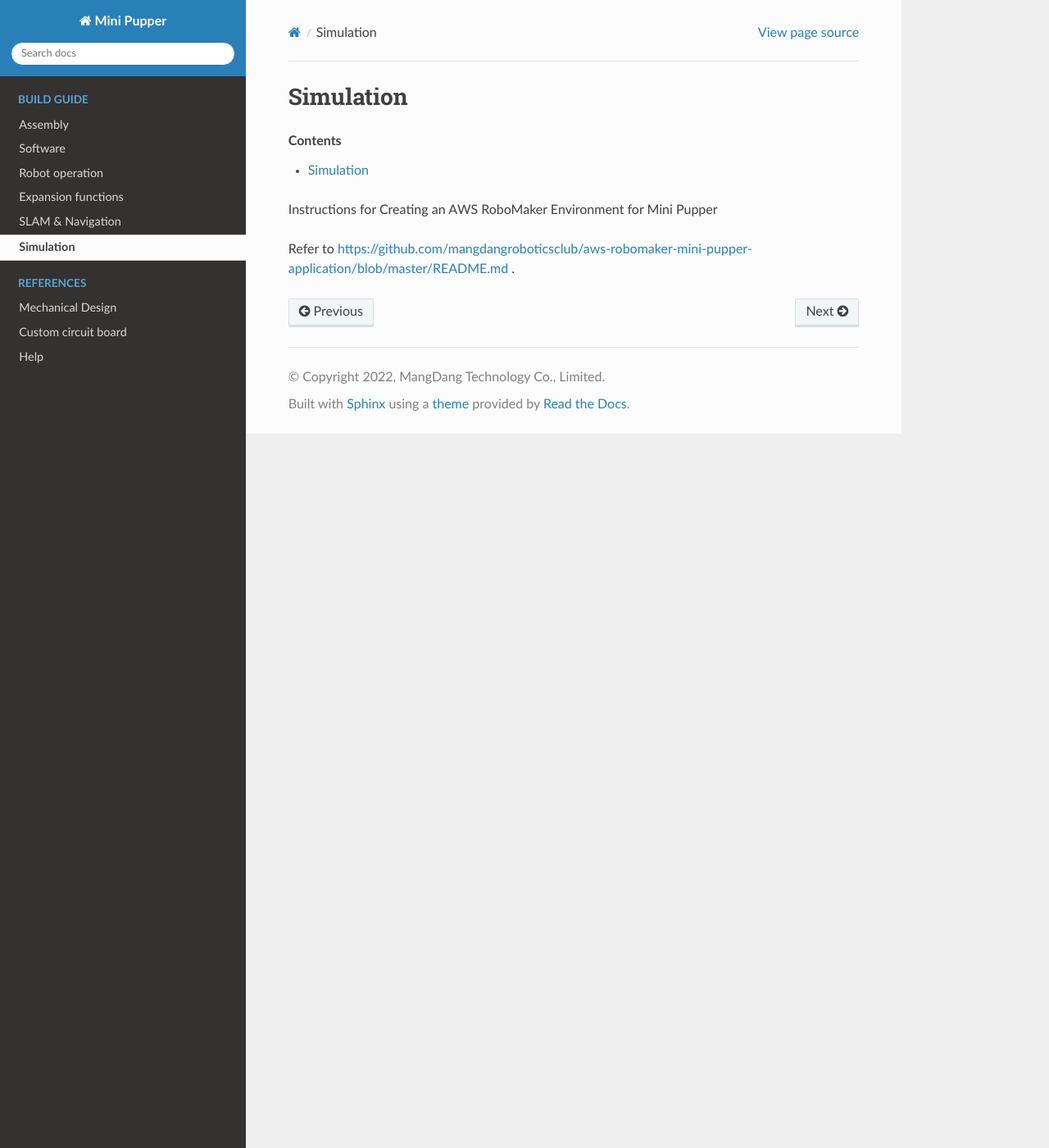
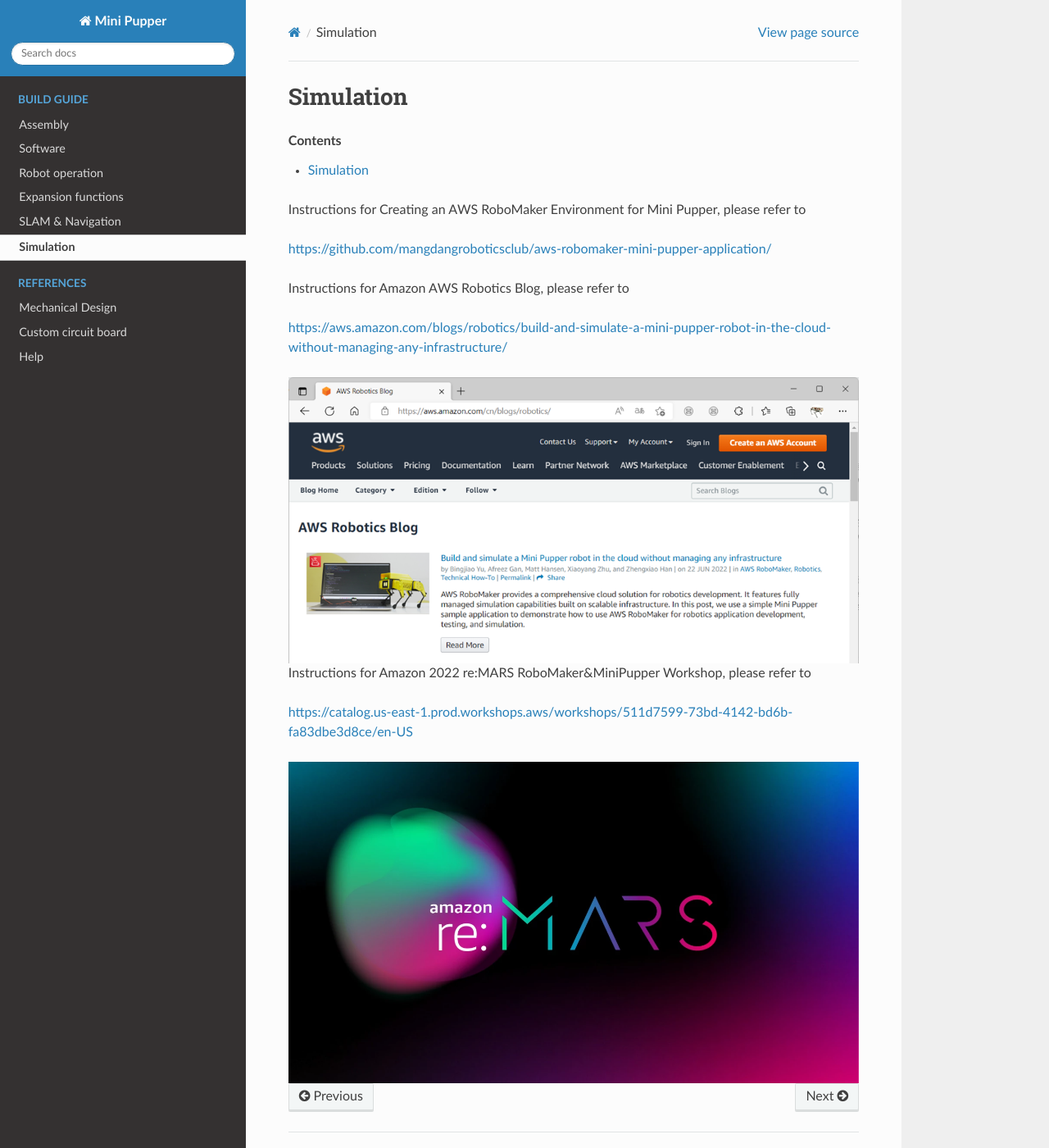
Before and after one commit to mangdangroboticsclub/MiniPupperDocs, a Sphinx documentation site: the page built from docs/guide/Simulation.rst, in a window 1280 px wide and 1400 px high. Shown: the whole window at 82% size. Built offline with Sphinx 7.4.7 and the Read the Docs theme 2.0.0, drawn with Linux system fonts in a browser that asks for light colours.

Commit message:
Add Amazon AWS Robotics Blog and re:MARS workshop documents

```diff
--- a/docs/guide/Simulation.rst
+++ b/docs/guide/Simulation.rst
@@ -4,6 +4,22 @@
 .. contents::
   :depth: 2
 
-Instructions for Creating an AWS RoboMaker Environment for Mini Pupper
+Instructions for Creating an AWS RoboMaker Environment for Mini Pupper, please refer to
 
-Refer to https://github.com/mangdangroboticsclub/aws-robomaker-mini-pupper-application/blob/master/README.md .
+https://github.com/mangdangroboticsclub/aws-robomaker-mini-pupper-application/
+
+
+Instructions for Amazon AWS Robotics Blog, please refer to
+
+https://aws.amazon.com/blogs/robotics/build-and-simulate-a-mini-pupper-robot-in-the-cloud-without-managing-any-infrastructure/
+
+.. image:: ../_static/AmazonAWSRoboticsBlog.png
+    :align: center
+
+
+Instructions for Amazon 2022 re:MARS RoboMaker&MiniPupper Workshop, please refer to
+
+https://catalog.us-east-1.prod.workshops.aws/workshops/511d7599-73bd-4142-bd6b-fa83dbe3d8ce/en-US
+
+.. image:: ../_static/reMARS.png
+    :align: center
```
Also changed, not shown: docs/_static/AmazonAWSRoboticsBlog.png (added), docs/_static/reMARS.png (added).
